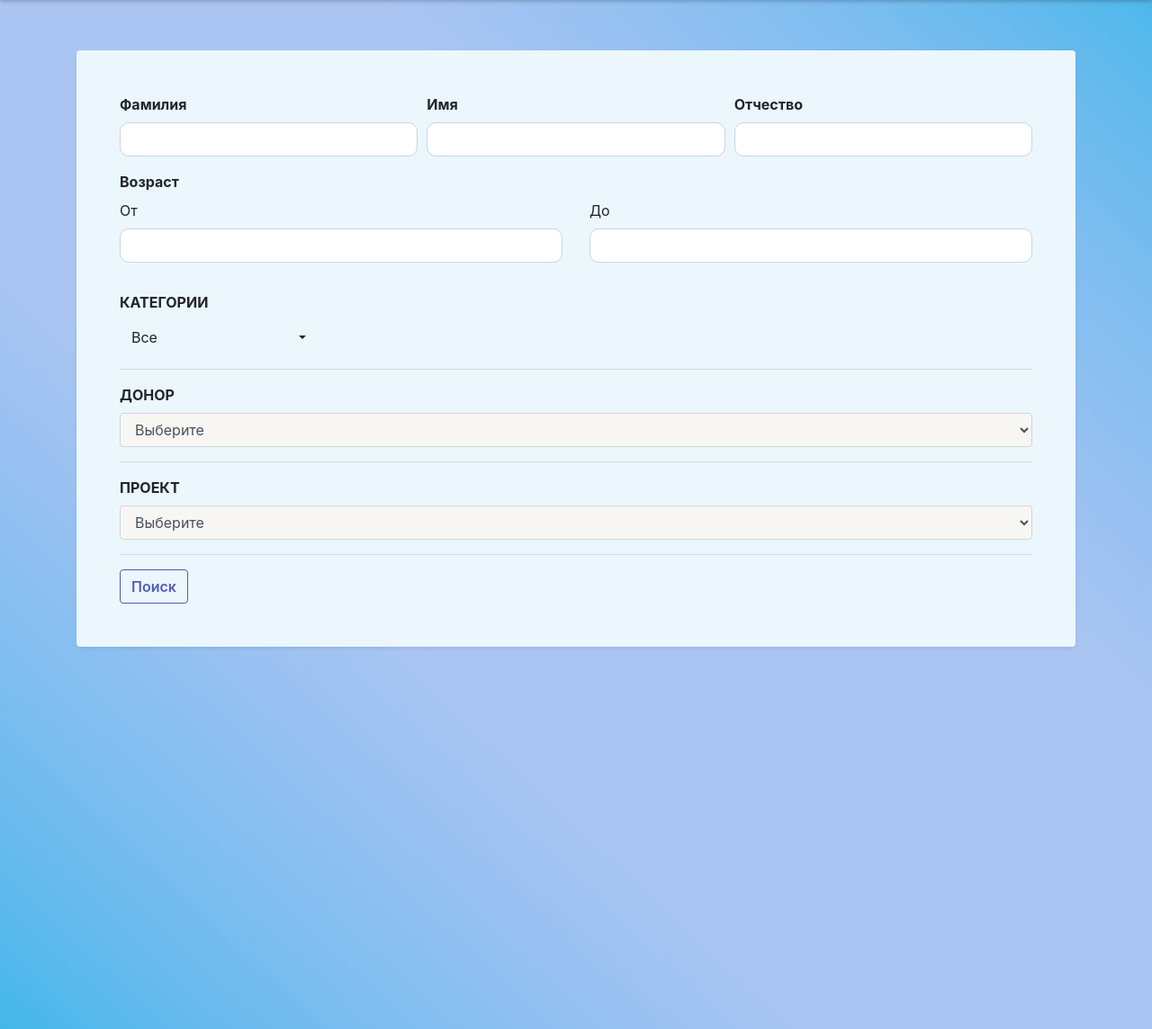
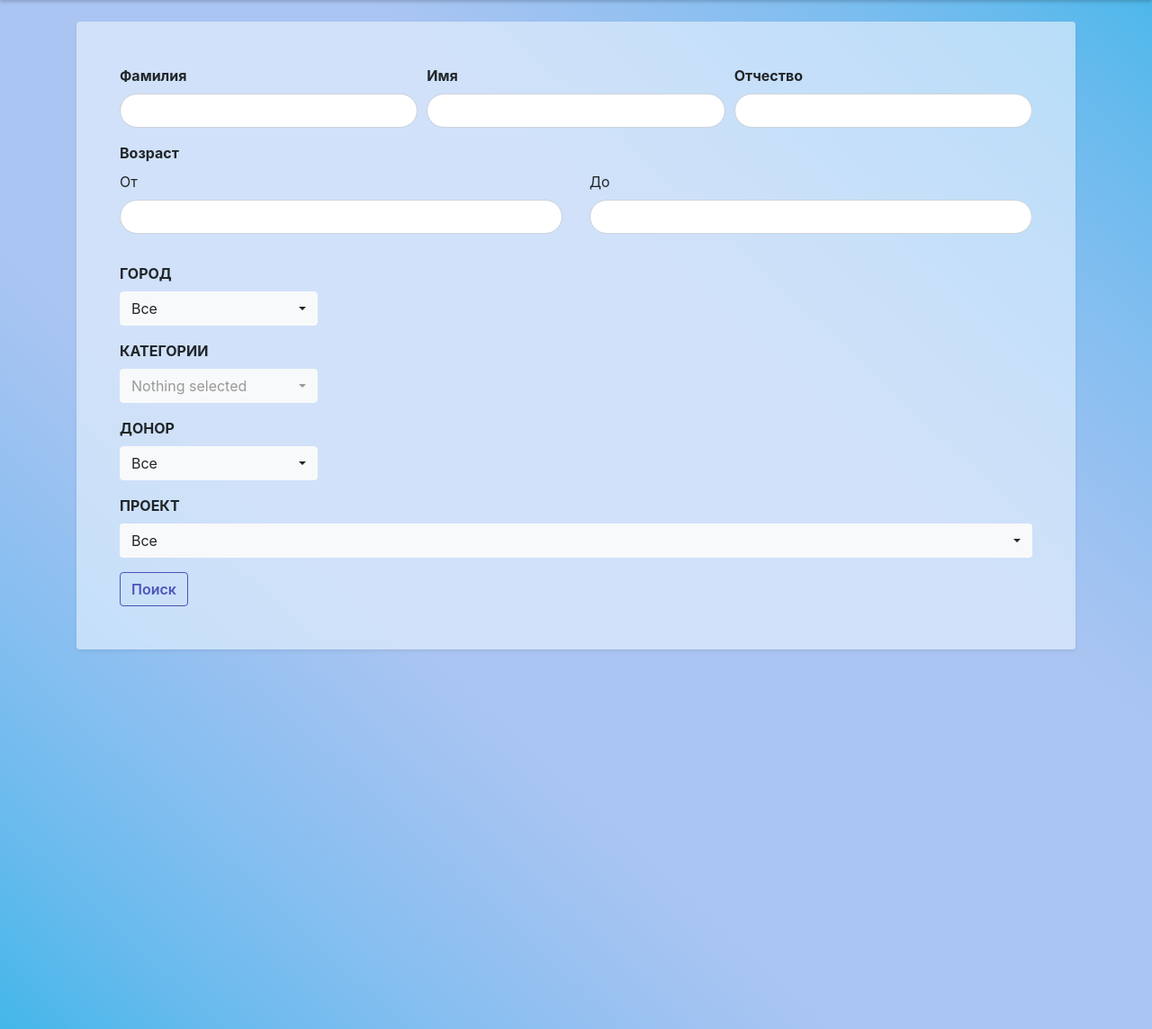
Before and after one commit to REise13/base_blag, a PHP site: page /searchprof.php in a window 1280 px wide. Shown: the part 56-1200 px from the top of the page at 90% size. Run offline with PHP 8.4, Linux system fonts and the light colour scheme; the visitor is signed in with stand-in values (Sample User, id 1); tables that the repository leaves empty or names only in its code hold one stand-in row (values such as "Sample post"); data that the repository does not hold is empty; some libraries are stand-ins or nearby versions.

Commit message:
minor custom design fixes and change php code

```diff
--- a/head.php
+++ b/head.php
@@ -8,11 +8,15 @@
     <!-- Font Awesome icons -->
     <link rel="stylesheet" href="https://pro.fontawesome.com/releases/v5.10.0/css/all.css" integrity="sha384-AYmEC3Yw5cVb3ZcuHtOA93w35dYTsvhLPVnYs9eStHfGJvOvKxVfELGroGkvsg+p" crossorigin="anonymous"/>
 
-    <!-- Jquery scripts -->
     <script src="https://cdnjs.cloudflare.com/ajax/libs/jquery/3.4.1/jquery.slim.js"></script>
 
-    <!-- Bootstrap 4 CSS -->
-    <link rel="stylesheet" href="https://cdn.jsdelivr.net/npm/bootstrap@4.6.0/dist/css/bootstrap.min.css" integrity="sha384-B0vP5xmATw1+K9KRQjQERJvTumQW0nPEzvF6L/Z6nronJ3oUOFUFpCjEUQouq2+l" crossorigin="anonymous">
+    <!-- Bootstrap 4 -->
+    <link rel="stylesheet" href="https://stackpath.bootstrapcdn.com/bootstrap/4.3.1/css/bootstrap.min.css">
+	<script src="https://stackpath.bootstrapcdn.com/bootstrap/4.3.1/js/bootstrap.bundle.min.js"></script>
+
+	<!-- Bootstrap datepicker plugin -->
+	<link rel="stylesheet" href="https://cdnjs.cloudflare.com/ajax/libs/bootstrap-datepicker/1.9.0/css/bootstrap-datepicker.css">
+	<script src="https://cdnjs.cloudflare.com/ajax/libs/bootstrap-datepicker/1.9.0/js/bootstrap-datepicker.min.js"></script>
 
     <!-- Custom CSS -->
     <link rel="stylesheet" href="pages.css">
--- a/pages.css
+++ b/pages.css
@@ -4,7 +4,7 @@
     --bg-gradient: linear-gradient(to left bottom, #44b7e9, #67baed, #82bef0, #98c1f1, #abc5f2, #abc5f2, #abc5f2, #abc5f2, #98c1f1, #82bef0, #67baed, #44b7e9);
     --inputBorder: 2px solid #2f31aace;
     --inputShadow: 0px 0px 1px #5a5cd3d0;
-    --formColor: #ebf7fd;
+    --formColor: #e4f0fda9;
     --navColor: #2f31aaa4;
     --nav-itemColor: #3f41b49c;
 }
@@ -60,15 +60,17 @@ input[type="radio"]:focus, input[type="date"]:focus {
     outline: 0 none;
 }
 
-input[type="text"], input[type="password"],
-input[type="radio"], input[type="date"] {
-    border-radius: 10px;
-}
-
 .bg-form {
     border-radius: 10px;
     background-color: var(--formColor);
     box-shadow: 0 2px 4px 0 rgba(0, 0, 0, 0.2);
+}
+
+.blur {
+    background: rgba(255, 255, 255, 0.2);
+    backdrop-filter: blur(8px);
+    height: 100vh;
+    width: 50%;
 }
 
 .btn-custom {
@@ -94,6 +96,7 @@ input[type="radio"], input[type="date"] {
 .btn-logout:focus, .btn-logout:hover i,
 .btn-logout:active i, .btn-logout:focus i {
     border-radius: 10px;
+    font-weight: 500;
     color: #fff;
     background-color: var(--nav-itemColor);
 }
--- a/searchprof.php
+++ b/searchprof.php
@@ -2,38 +2,28 @@
 <?php include('head.php'); ?>
 <?php include('navbar.php'); ?>
 
-<?php
-require_once "config.php";
-
-$sql = "SELECT id, title FROM category";
-
-$stmt = $con->prepare($sql);
-$stmt->execute();
-$data = $stmt->fetchAll();
-
-?>
 <body>
-    <div class="page-content p-5" id="content">
+    <div class="page-content p-3" id="content">
         <h2 class="display-4 text-white"></h2>
         <div class="separator"></div>
         <div class="search-form">
         <!-- Форма поиска профиля -->
             <div class="row">
-                <div class="container w-100">
+                <div class="container">
                     <div class="search-form bg-form p-5 rounded shadow-sm">
                         <form role="form" action="" method="POST">
                             <div class="form-row">
                                 <div class="col">
                                     <label for="sname" class="font-weight-bold">Фамилия</label>
-                                    <input type="text" class="form-control" id="sname" name="sname">
+                                    <input type="text" class="rounded-pill form-control" id="sname" name="sname">
                                 </div>
                                 <div class="col">
                                     <label for="sname" class="font-weight-bold">Имя</label>
-                                    <input type="text" class="form-control" id="name" name="name">
+                                    <input type="text" class="rounded-pill form-control" id="name" name="name">
                                 </div>
                                 <div class="col">
                                     <label for="patr" class="font-weight-bold">Отчество</label>
-                                    <input type="text" class="form-control" id="patr" name="patr">
+                                    <input type="text" class="rounded-pill form-control" id="patr" name="patr">
                                 </div>
                             </div>
 
@@ -43,46 +33,99 @@ $data = $stmt->fetchAll();
                                     <div class="col-sm-6">
                                         <div class="form-group">
                                             <label for="age1">От</label>
-                                            <input type="text" name="age1" id="age1" class="form-control">
+                                            <input type="text" name="age1" id="age1" class="rounded-pill form-control">
                                         </div>
                                     </div>
                                     <div class="col-sm-6">
                                         <div class="form-group">
                                             <label for="age2">До</label>
-                                            <input type="text" class="form-control" name="age2" id="age2">
+                                            <input type="text" class="rounded-pill form-control" name="age2" id="age2">
                                         </div>
                                     </div>
                                 </div>
                             </div>
                             <div class="form-group">
-                                <label for="cities" class="text-uppercase font-weight-bold">Категории</label>
+                                <label for="cities" class="text-uppercase font-weight-bold">Город</label>
                                 <div class="data_select">
-                                    <select name="cities" id="cities" placeholder="" class="selectpicker" multiple>
-                                        <option>Выберите</option>
-                                        <option value="0" selected>Все</option>
-                                        <?php foreach($data as $row): ?>
-                                            <option value="<?= $row['id']; ?>"> <?= $cat['title']; ?> </option>
-                                        <?php endforeach; ?>
-                                    </select><hr>
+                                <?php
+                                require_once "config.php";
+                                $stmt = $con->prepare("SELECT id, title AS city FROM city");
+                                $stmt->execute();
+
+                                $results = $stmt->fetchAll(PDO::FETCH_ASSOC);
+
+                                if ($stmt->rowCount() > 0) { ?>
+                                    <select name="city" id="city"
+                                        class="selectpicker show-tick" data-width="150px;" data-size="7" required>
+                                        <option value="0">Все</option>
+                                        <?php foreach ($results as $row) { ?>
+                                            <option value="<?php echo $row['id']; ?>"><?php echo $row['city'] ?></option>
+                                        <?php } ?>
+                                    </select>
+                                <?php } ?>
                                 </div>
                             </div>
                             <div class="form-group">
-                                <label for="diagnos" class="text-uppercase font-weight-bold">Донор</label>
+                                <label for="categories" class="text-uppercase font-weight-bold">Категории</label>
                                 <div class="data_select">
-                                    <select name="diagnos" id="diagnos" class="form-control">
-                                        <option>Выберите</option>
+                                <?php
+                                require_once "config.php";
+                                $stmt = $con->prepare("SELECT id, title AS cat FROM category");
+                                $stmt->execute();
+
+                                $results = $stmt->fetchAll(PDO::FETCH_ASSOC);
+
+                                if ($stmt->rowCount() > 0) { ?>
+                                    <select name="categories" id="categories"
+                                        class="selectpicker show-tick" data-width="150px;" data-size="7" multiple>
                                         <option value="0">Все</option>
-
-                                    </select> <hr>
+                                        <?php foreach ($results as $row) { ?>
+                                            <option value="<?php echo $row['id']; ?>"><?php echo $row['cat'] ?></option>
+                                        <?php } ?>
+                                    </select>
+                                <?php } ?>
                                 </div>
                             </div>
                             <div class="form-group">
-                                <label for="cities" class="text-uppercase font-weight-bold">Проект</label>
+                                <label for="donor" class="text-uppercase font-weight-bold">Донор</label>
+                                <div class="data_select" data-width="150px;">
+                                <?php
+                                require_once "config.php";
+                                $stmt = $con->prepare("SELECT id, title AS donor FROM donor");
+                                $stmt->execute();
+
+                                $results = $stmt->fetchAll(PDO::FETCH_ASSOC);
+
+                                if ($stmt->rowCount() > 0) { ?>
+                                    <select name="donor" id="donor"
+                                    class="selectpicker show-tick" data-size="7" required>
+                                        <option value="0">Все</option>
+                                        <?php foreach ($results as $row) { ?>
+                                            <option value="<?php echo $row['id']; ?>"><?php echo $row['donor'] ?></option>
+                                        <?php } ?>
+                                    </select>
+                                <?php } ?>
+                                </div>
+                            </div>
+                            <div class="form-group">
+                                <label for="project" class="text-uppercase font-weight-bold">Проект</label>
                                 <div class="data_select">
-                                    <select name="cities" id="cities" placeholder="" class="form-control">
-                                        <option>Выберите</option>
+                                <?php
+                                require_once "config.php";
+                                $stmt = $con->prepare("SELECT id, title AS prj FROM project");
+                                $stmt->execute();
+
+                                $results = $stmt->fetchAll(PDO::FETCH_ASSOC);
+
+                                if ($stmt->rowCount() > 0) { ?>
+                                    <select name="project" id="project"
+                                    class="selectpicker show-tick form-control" data-width="150px;" data-size="7" required>
                                         <option value="0">Все</option>
-                                    </select><hr>
+                                        <?php foreach ($results as $row) { ?>
+                                            <option style="font-size: 14px;" value="<?php echo $row['id']; ?>"><?php echo $row['prj'] ?></option>
+                                        <?php } ?>
+                                    </select>
+                                <?php } ?>
                                 </div>
                             </div>
 
@@ -109,9 +152,4 @@ $data = $stmt->fetchAll();
         });
     </script>
 
-
-    <script src="https://code.jquery.com/jquery-3.5.1.slim.min.js" integrity="sha384-DfXdz2htPH0lsSSs5nCTpuj/zy4C+OGpamoFVy38MVBnE+IbbVYUew+OrCXaRkfj" crossorigin="anonymous"></script>
-    <script src="https://cdn.jsdelivr.net/npm/popper.js@1.16.1/dist/umd/popper.min.js" integrity="sha384-9/reFTGAW83EW2RDu2S0VKaIzap3H66lZH81PoYlFhbGU+6BZp6G7niu735Sk7lN" crossorigin="anonymous"></script>
-    <script src="https://cdn.jsdelivr.net/npm/bootstrap@4.6.0/dist/js/bootstrap.min.js" integrity="sha384-+YQ4JLhjyBLPDQt//I+STsc9iw4uQqACwlvpslubQzn4u2UU2UFM80nGisd026JF" crossorigin="anonymous"></script>
-
 </body>
--- a/style.css
+++ b/style.css
@@ -6,7 +6,7 @@
     --bg-gradient: linear-gradient(to left bottom, #44b7e9, #67baed, #82bef0, #98c1f1, #abc5f2, #abc5f2, #abc5f2, #abc5f2, #98c1f1, #82bef0, #67baed, #44b7e9);
     --inputBorder: 2px solid #5a5cd3d0;
     --inputShadow: 0px 0px 1px #2f31aace;
-    --formColor: #ebf7fd;
+    --formColor: #faf5ff9c;
 }
 
 * {
@@ -33,6 +33,7 @@ body {
     padding-top: 40px;
     padding-bottom: 40px;
 }
+
 
 .form-signin {
     width: 100%;
```
Also changed, not shown: index.php (+16 -14 lines).
